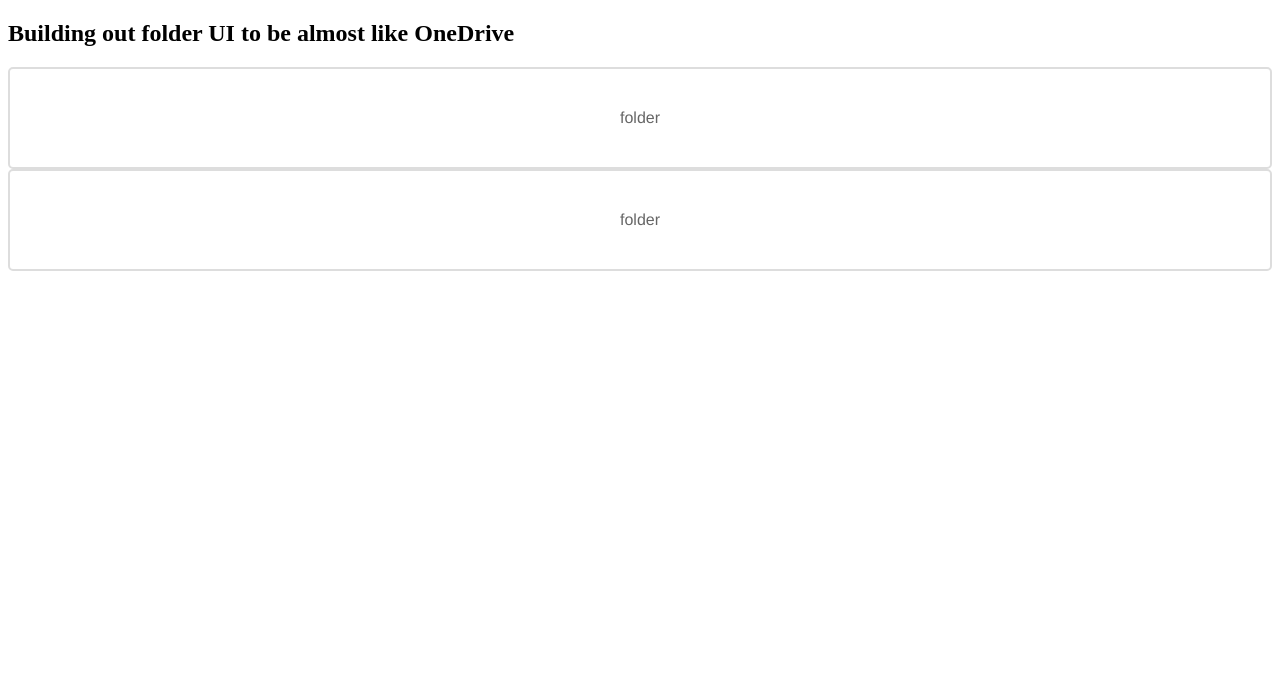
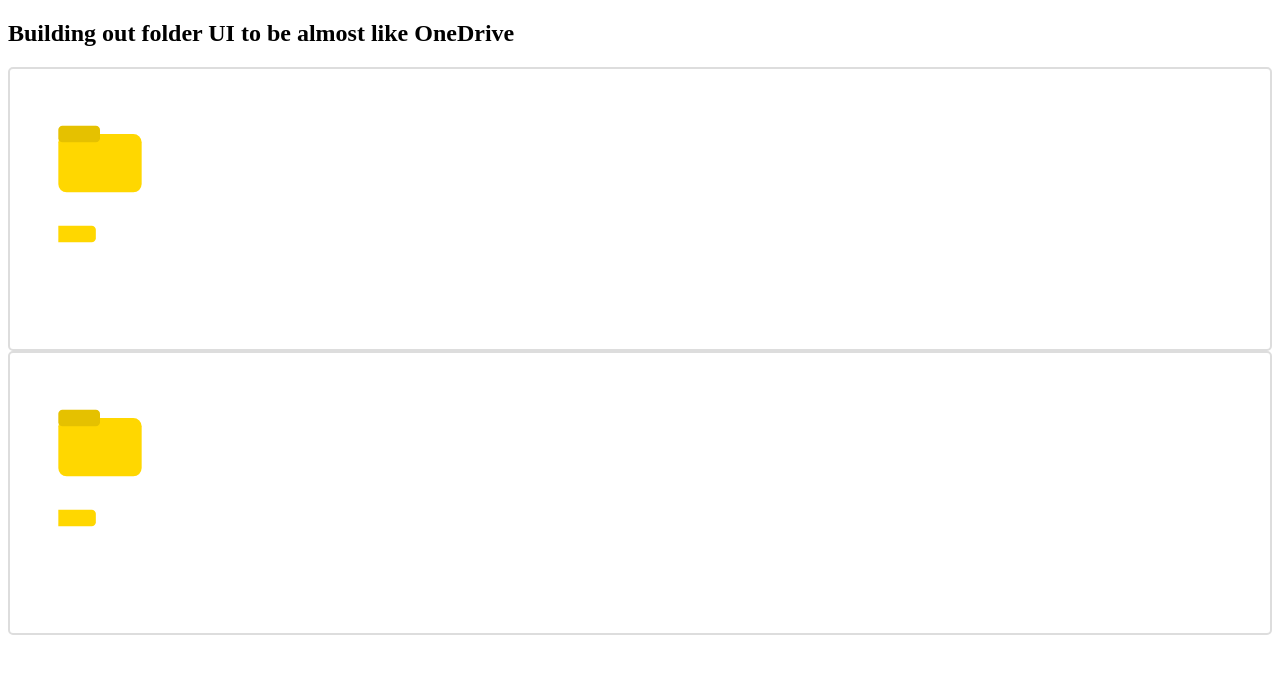
Before and after one commit to dev-kev-coder/FamilyMultiMediaPlatform, a React app in the folder Client/: page / in a window 1280 px wide. Shown: the top 674 px of the page. Built offline with nearby package versions, Linux system fonts and the light colour scheme; the HTML template or start-up script is replaced by a standard one.

Commit message:
testing out svgs

```diff
--- a/Client/src/shared/components/Folder/Folder.jsx
+++ b/Client/src/shared/components/Folder/Folder.jsx
@@ -5,8 +5,50 @@ import UploadUI from '@sharedComponents/Uploader/UploadUI';
 const Folder = ({ propName }) => {
   return (
     <>
-      <UploadUI>
-        <div>folder</div>
+      <UploadUI id={'id'}>
+        {/* <div>folder</div> */}
+        {/* <!-- Simple Folder Icon with Tab --> */}
+        <svg
+          xmlns="http://www.w3.org/2000/svg"
+          width="100"
+          height="100"
+          viewBox="0 0 24 24"
+        >
+          <rect
+            x="2"
+            y="6"
+            width="20"
+            height="14"
+            rx="2"
+            ry="2"
+            fill="#FFD700"
+          />
+          <rect
+            x="2"
+            y="4"
+            width="10"
+            height="4"
+            rx="1"
+            ry="1"
+            fill="#FFD700"
+          />
+          <rect
+            x="2"
+            y="4"
+            width="10"
+            height="4"
+            rx="1"
+            ry="1"
+            fill="rgba(0,0,0,0.1)"
+          />
+        </svg>
+
+        <svg width="100" height="100" viewBox="0 0 24 24">
+          <path
+            d="M2 4 H10 A1 1 0 0 1 11 5 V7 A1 1 0 0 1 10 8 H2 Z"
+            fill="#FFD700"
+          />
+        </svg>
       </UploadUI>
     </>
   );
```
